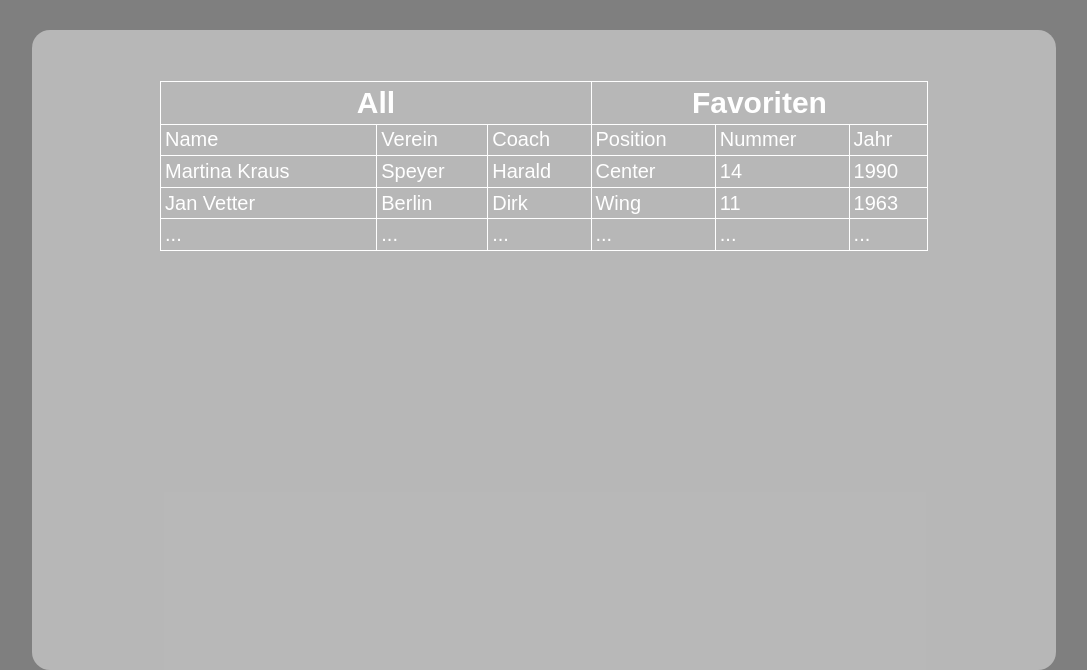
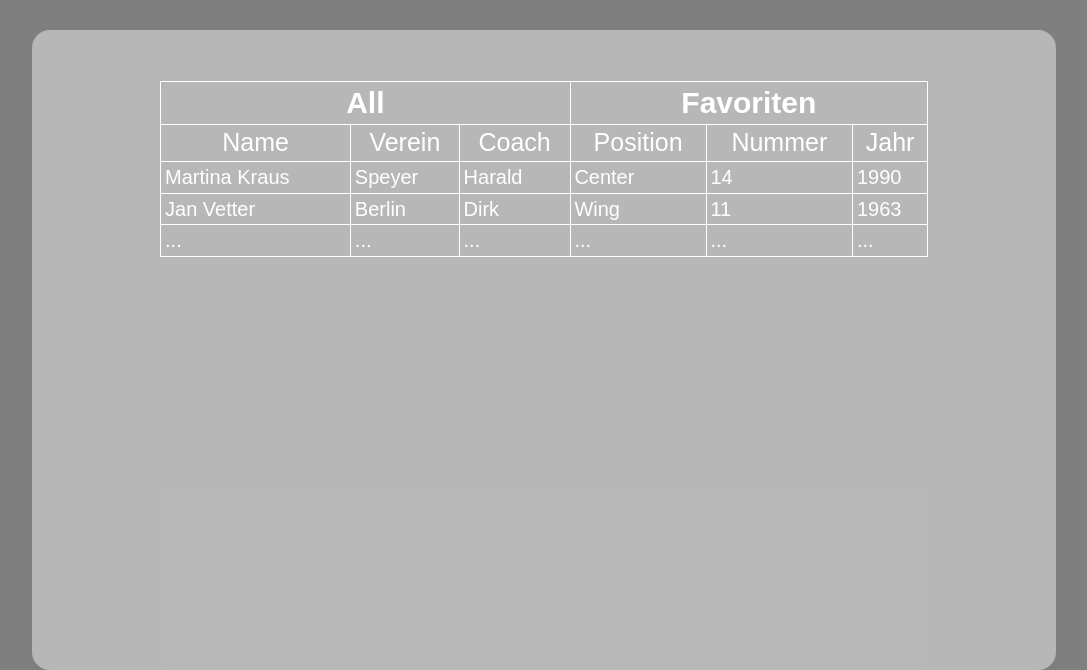
Before and after one commit to ninolina/GossipGirls, a plain HTML site: page Meilenstein1_1/players.html in a window 1280 px wide. Shown: the part 271-941 px from the top of the page, without its empty margins (91-1178 px from the left). Drawn offline with Linux system fonts and the light colour scheme.

Commit message:
style.css, feindesign, task1.1, regina

```diff
--- a/Meilenstein1_1/style.css
+++ b/Meilenstein1_1/style.css
@@ -40,22 +40,21 @@ body {
 	margin-bottom: 2%;
 }
 
-table#tabelle1 {
+#tabelle1 {
 	border: 1px solid;
 	color: white;
 	margin-top: 5%;
 	width: 75%;
 	border-collapse: collapse;
-	padding: 0.5%;
 }
 
-table#tabelle1 th {
+th {
 	font-size: 30px;
 	border: 1px solid;
 	padding: 0.5%;
 }
 
-table#tabelle1 td {
+td {
 	text-align: left;
 	font-size: 20px;
 	border: 1px solid;
@@ -71,6 +70,7 @@ table#tabelle1 td {
 	color: white;
 	margin-top: 5%;
 	width: 75%;
+	margin-left: 10%;
 }
 
 .tInhalt {
```
